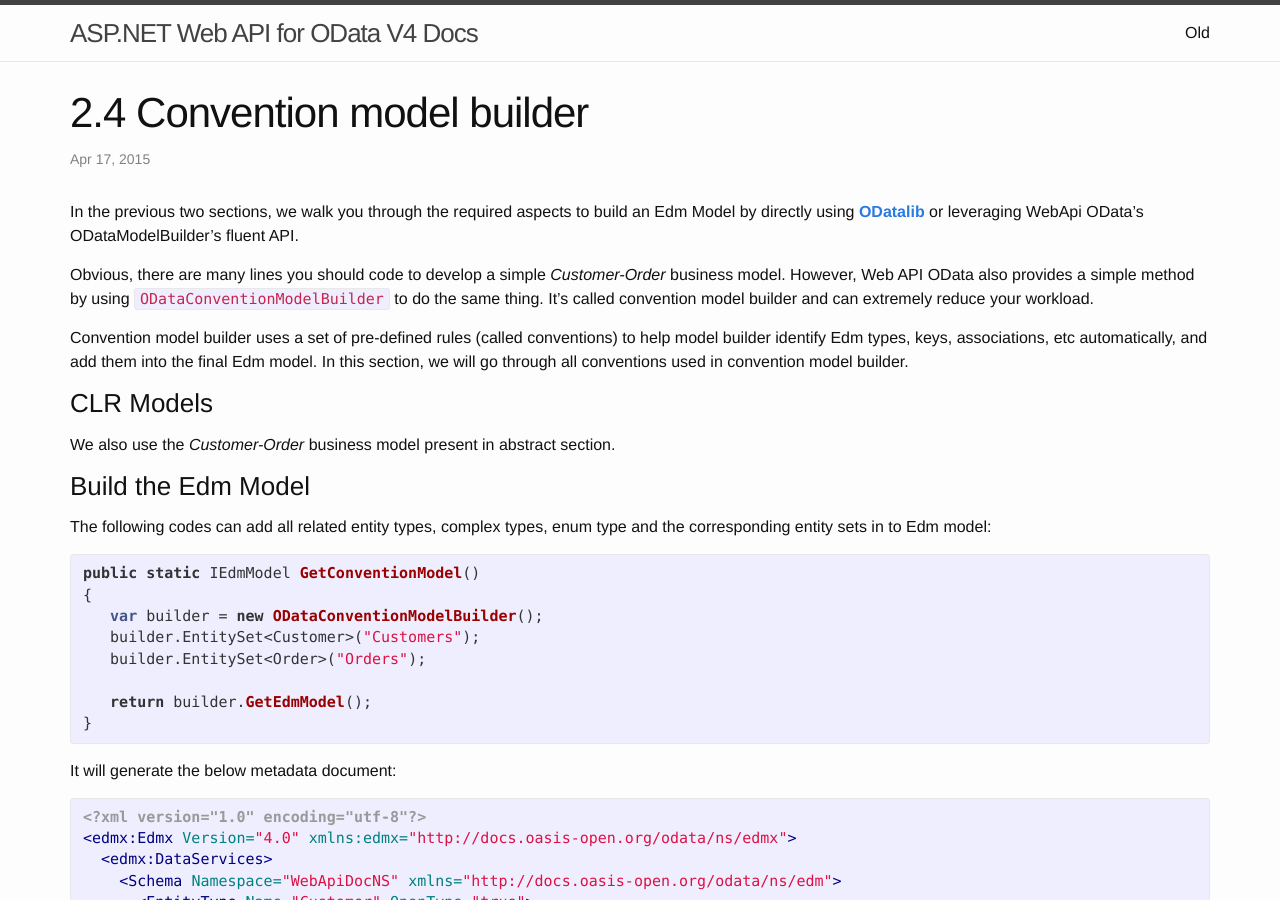
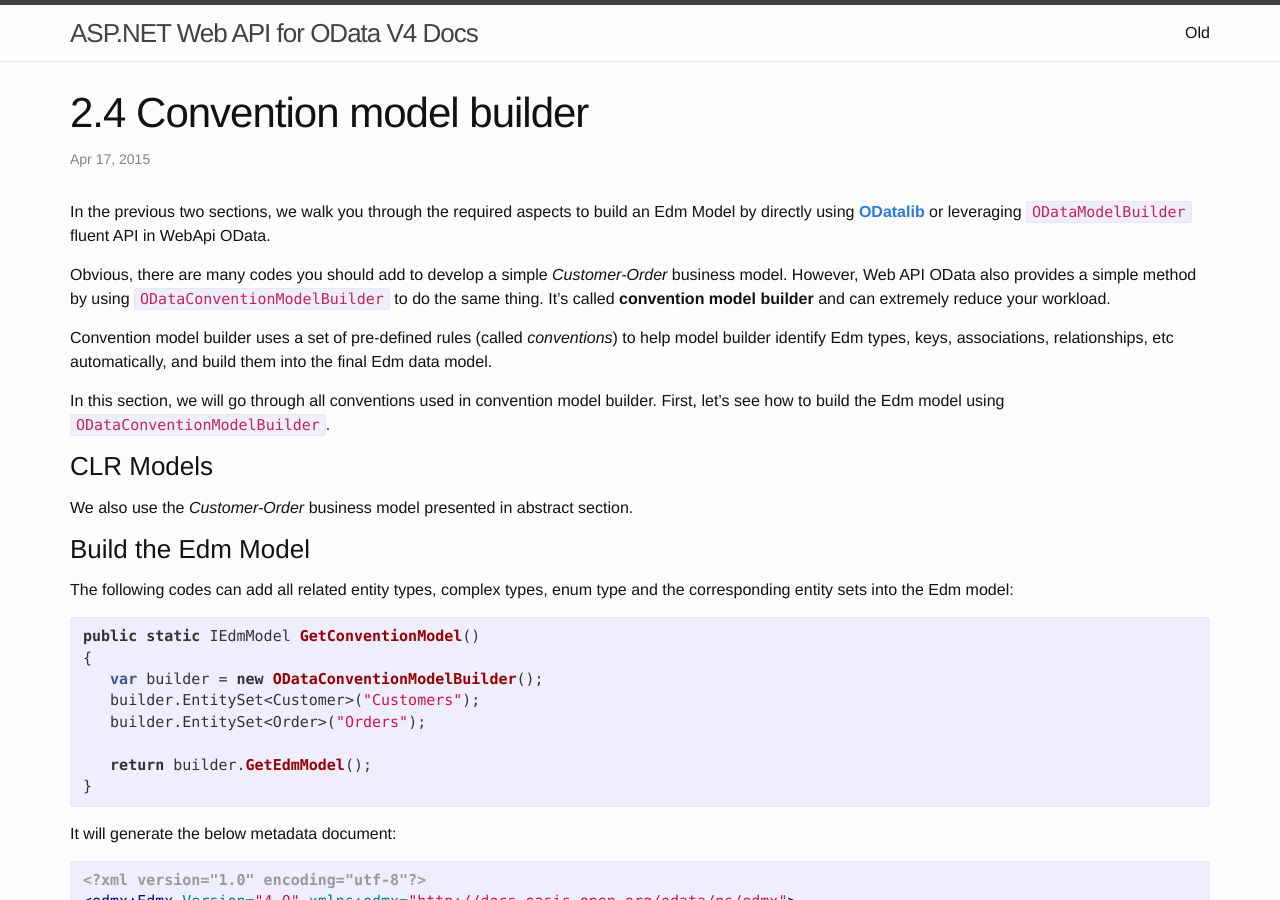
Before and after one commit to xuzhg/Document, a Jekyll site: the page built from _posts/2015-04-17-02-04-convention-model-builder.md, in a window 1280 px wide and 900 px high. Built offline with Jekyll 4.4.1, drawn with Linux system fonts in a browser that asks for light colours; nearby versions of some CDN libraries; some of the changed text lies outside the part shown.

Commit message:
Update 2015-04-17-02-04-convention-model-builder.md

```diff
--- a/_posts/2015-04-17-02-04-convention-model-builder.md
+++ b/_posts/2015-04-17-02-04-convention-model-builder.md
@@ -5,20 +5,21 @@
 category: "2. Defining the model"
 ---
 
-In the previous two sections, we walk you through the required aspects to build an Edm Model by directly using **[ODatalib](https://www.nuget.org/packages/Microsoft.OData.Core/)** or leveraging WebApi OData’s ODataModelBuilder’s fluent API.
+In the previous two sections, we walk you through the required aspects to build an Edm Model by directly using **[ODatalib](https://www.nuget.org/packages/Microsoft.OData.Core/)** or leveraging `ODataModelBuilder` fluent API in WebApi OData.
 
-Obvious, there are many lines you should code to develop a simple *Customer-Order* business model. However, Web API OData also provides a simple method by using `ODataConventionModelBuilder` to do the same thing. It's called convention model builder and can extremely reduce your workload.
+Obvious, there are many codes you should add to develop a simple *Customer-Order* business model. However, Web API OData also provides a simple method by using `ODataConventionModelBuilder` to do the same thing. It's called **convention model builder** and can extremely reduce your workload.
 
+Convention model builder uses a set of pre-defined rules (called *conventions*) to help model builder identify Edm types, keys, associations, relationships, etc automatically, and build them into the final Edm data model.
 
-Convention model builder uses a set of pre-defined rules (called conventions) to help model builder identify Edm types, keys, associations, etc automatically, and add them into the final Edm model. In this section, we will go through all conventions used in convention model builder.
+In this section, we will go through all conventions used in convention model builder. First, let's see how to build the Edm model using `ODataConventionModelBuilder`.
 
 ### CLR Models
 
-We also use the *Customer-Order* business model present in abstract section.
+We also use the *Customer-Order* business model presented in abstract section.
 
 ### Build the Edm Model
 
-The following codes can add all related entity types, complex types, enum type and the corresponding entity sets in to Edm model:
+The following codes can add all related entity types, complex types, enum type and the corresponding entity sets into the Edm model:
 {% highlight csharp %}
 public static IEdmModel GetConventionModel()
 {
@@ -639,9 +641,9 @@
 Rule: A convention used to discover foreign key properties if there is no any foreign key configured on the navigation property.
       The basic rule to discover the foreign key is: with the same property type and follow up the naming convention.
       The naming convention is:
-      1) "Principal class name + principal key name" equals the dependent property name
+      1. The **"Principal class name + principal key name"** equals the **dependent property name**
           For example: Customer (Id) <--> Order (CustomerId)
-     2) or "Principal key name" equals the dependent property name.
+      2. or the **"Principal key name"** equals the **dependent property name**.
           For example: Customer (CustomerId) <--> Order (CustomerId)
 
 {% highlight csharp %}
```
Also changed, not shown: other parts of _posts/2015-04-17-02-04-convention-model-builder.md (+3 -2 lines).
